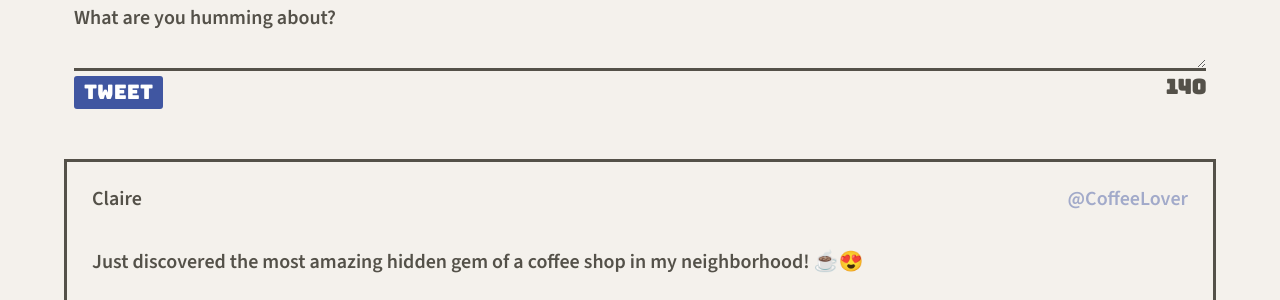
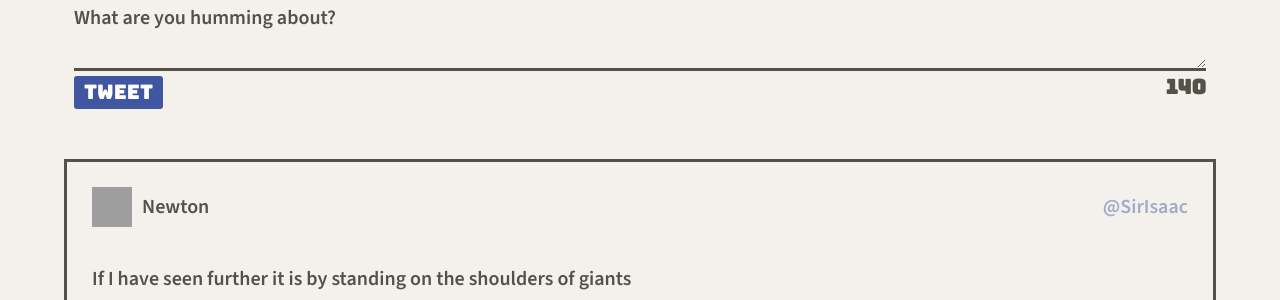
Before and after one commit to anamspe/tweeter, a website: page public/index.html in a window 1280 px wide. Shown: the part 623-923 px from the top of the page. Drawn offline with nearby package versions, Linux system fonts and the light colour scheme; grey boxes are pictures that could not be loaded.

```diff
--- a/public/index.html
+++ b/public/index.html
@@ -31,15 +31,15 @@
   <script src="https://ajax.googleapis.com/ajax/libs/jquery/3.4.1/jquery.min.js"></script>
 
   <!-- App JS -->
+  <script type="text/javascript" src="/scripts/composer-char-counter.js"></script>
   <script type="text/javascript" src="/scripts/client.js"></script>
-  <script type="text/javascript" src="/scripts/composer-char-counter.js"></script>
 </head>
 
 <body>
   <!-- Top nav bar (fixed) -->
   <nav class="nav-bar">
     <span>tweeter by Ana</span>
-    <div class="new-tweet">
+    <div class="new-tweet-header">
       <p><strong>Write</strong> a new tweet</p>
       <i class="fa-solid fa-angles-down arrow"></i>
     </div>
@@ -68,23 +68,7 @@
         </div>
       </form>
     </section>
-    <section>
-      <article class="tweets-container">
-        <header>
-          <span class="other-user">Claire</span>
-          <span class="user-handle">@CoffeeLover</span>
-        </header>
-        <p class="tweet-content">Just discovered the most amazing hidden gem of a coffee shop in my neighborhood! ☕️😍 </p>
-        <footer>
-          <span>2 days ago</span>
-          <span class="reaction-icons">
-            <i class="fa-solid fa-flag"></i>
-            <i class="fa-solid fa-retweet"></i>
-            <i class="fa-solid fa-heart"></i>
-            <!-- red heart <i class="fa-solid fa-heart" style="color: #d20f18;"></i> -->
-          </span>
-        </footer>
-      </article>
+    <section id="other-users-tweets" >
     </section>
   </main>
 </body>
--- a/public/scripts/client.js
+++ b/public/scripts/client.js
@@ -1,5 +1,68 @@
-/*
- * Client-side JS logic goes here
- * jQuery is already loaded
- * Reminder: Use (and do all your DOM work in) jQuery's document ready function
- */
+$(document).ready(function() {
+const data = [
+  {
+    "user": {
+      "name": "Newton",
+      "avatars": "https://i.imgur.com/73hZDYK.png"
+      ,
+      "handle": "@SirIsaac"
+    },
+    "content": {
+      "text": "If I have seen further it is by standing on the shoulders of giants"
+    },
+    "created_at": 1461116232227
+  },
+  {
+    "user": {
+      "name": "Descartes",
+      "avatars": "https://i.imgur.com/nlhLi3I.png",
+      "handle": "@rd"
+    },
+    "content": {
+      "text": "Je pense, donc je suis"
+    },
+    "created_at": 1461113959088
+  }
+];
+
+const renderTweets = function(arrOfTweets) {
+  for (const tweet of arrOfTweets) {
+    let $tweetElement = createTweetElement(tweet);
+    $('#other-users-tweets').append($tweetElement);
+  }
+}
+
+const createTweetElement = function(tweetObj) {
+
+  const date = (data) => {
+    const result = new Date(data);
+    return result.toDateString();
+  }
+
+  const $tweet = $(
+    `<article class="tweets-container">
+      <header>
+         <span class="user-header">
+          <img src=${tweetObj['user']['avatars']}>
+          <span class="other-user">${tweetObj['user']['name']}</span>
+        </span>
+        <span class="user-handle">${tweetObj['user']['handle']}</span>
+      </header>
+      <p class="tweet-content">${tweetObj['content']['text']}</p>
+      <footer>
+        <span>${date(tweetObj['created_at'])}</span>
+        <span class="reaction-icons" >
+          <i class="fa-solid fa-flag"></i>
+          <i class="fa-solid fa-retweet"></i>
+          <i class="fa-solid fa-heart"></i>
+        </span >
+      </footer >
+    </article >`
+  );
+
+  return $tweet;
+}
+
+renderTweets(data);
+
+})
--- a/public/styles/layout.css
+++ b/public/styles/layout.css
@@ -36,6 +36,7 @@
  .tweets-container header {
   display: flex;
   justify-content: space-between;
+  align-items: center;
   margin-bottom: 40px;
  }
 
@@ -49,8 +50,19 @@
   margin-top: 10px;
  }
 
+ .user-header {
+  display: flex;
+  align-items: center;
+ }
+
+ .user-header img {
+  width: 2em;
+  height: 2em;
+ }
+
  .other-user {
   font-weight: 300;
+  margin-left: 10px;
  }
 
  article footer {
@@ -81,7 +93,7 @@
   padding: 3px
  }
 
- i.fa-solid:hover {
+ span i.fa-solid:hover {
   color: rgb(230, 154, 12);
  }
 
--- a/public/styles/nav.css
+++ b/public/styles/nav.css
@@ -21,3 +21,7 @@
 nav i {
   color: #be0404;
 }
+
+nav .new-tweet-header {
+  margin: 1.5em;
+}
--- a/server/data-files/initial-tweets.json
+++ b/server/data-files/initial-tweets.json
@@ -8,7 +8,7 @@
     "content": {
       "text": "If I have seen further it is by standing on the shoulders of giants"
     },
-    "created_at": 1699313029440
+    "created_at": 1699333854004
   },
   {
     "user": {
@@ -19,6 +19,6 @@
     "content": {
       "text": "Je pense , donc je suis"
     },
-    "created_at": 1699399429440
+    "created_at": 1699420254004
   }
 ]
```
